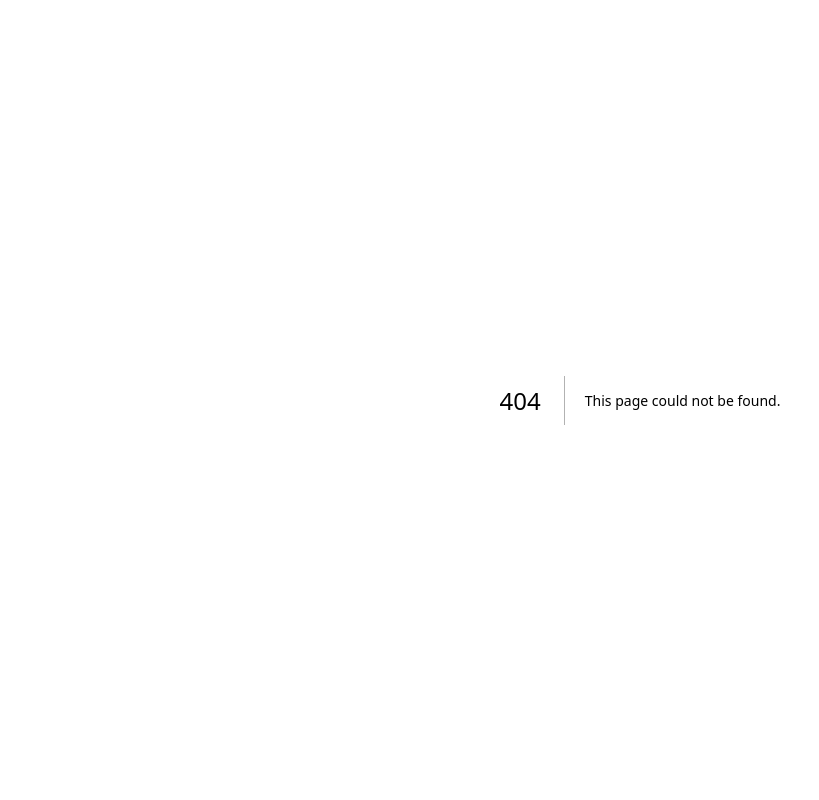
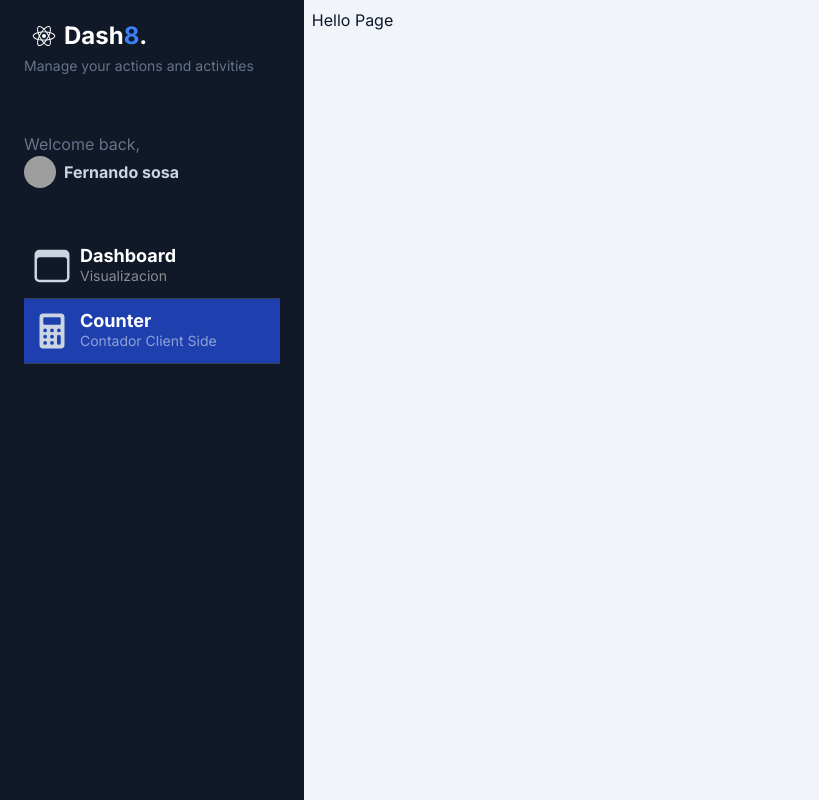
Before and after one commit to Fernando-uif/dashboard, a Next.js app: page /dashboard/main in a window 1280 px wide. Before the commit this address had no page. Shown: the whole page, without its empty margins (0-819 px from the left). Built offline with nearby package versions, Linux system fonts and the light colour scheme; grey boxes are pictures that could not be loaded.

Commit message:
add pages and components

```diff
--- a/next.config.js
+++ b/next.config.js
@@ -1,4 +1,13 @@
 /** @type {import('next').NextConfig} */
-const nextConfig = {}
+const nextConfig = {
+  images: {
+    remotePatterns: [
+      {
+        protocol: "https",
+        hostname: "fastly.picsum.photos",
+      },
+    ],
+  },
+};
 
-module.exports = nextConfig
+module.exports = nextConfig;
--- a/src/app/components/Sidebar.tsx
+++ b/src/app/components/Sidebar.tsx
@@ -1,6 +1,23 @@
 "use client";
+import { IoBrowsersOutline, IoCalculator, IoLogoReact } from "react-icons/io5";
+import Image from "next/image";
+import Link from "next/link";
+import SidebarMenuItem from "./SidebarMenuItem";
 
-import Link from "next/link";
+const menuItems = [
+  {
+    path: "/dashboard/counter",
+    icon: <IoBrowsersOutline size={40} />,
+    title: "Dashboard",
+    subTitle: "Visualizacion",
+  },
+  {
+    path: "/dashboard/main",
+    icon: <IoCalculator size={40} />,
+    title: "Counter",
+    subTitle: "Contador Client Side",
+  },
+];
 
 export const Sidebar = () => {
   return (
@@ -10,8 +27,10 @@ export const Sidebar = () => {
       style={{ width: "400px" }}
     >
       <div id="logo" className="my-4 px-6">
-        <h1 className="text-lg md:text-2xl font-bold text-white">
-          Dash<span className="text-blue-500">8</span>.
+        <h1 className="flex items-center text-lg md:text-2xl font-bold text-white">
+          <IoLogoReact className="m-2" />
+          <span>Dash</span>
+          <span className="text-blue-500">8</span>.
         </h1>
         <p className="text-slate-500 text-sm">
           Manage your actions and activities
@@ -21,70 +40,23 @@ export const Sidebar = () => {
       <div id="profile" className="px-6 py-10">
         <p className="text-slate-500">Welcome back,</p>
         <a href="#" className="inline-flex space-x-2 items-center">
-          <span>imagen</span>
+          <span>
+            <Image
+              src={`https://fastly.picsum.photos/id/397/200/300.jpg?hmac=9VBInLrifj_yyc2JuJSAVIfj9yQdt5Ovm2sHmvva-48`}
+              alt="image"
+              width={500}
+              height={500}
+              className="rounded-full w-8 h-8"
+            />
+          </span>
           <span className="text-sm md:text-base font-bold">Fernando sosa</span>
         </a>
       </div>
 
       <div id="nav" className="w-full px-6">
-        <Link
-          href="#"
-          className="w-full px-2 inline-flex space-x-2 items-center border-b border-slate-700 py-3 bg-blue-800 hover:bg-white/5 transition ease-linear duration-150"
-        >
-          <div>
-            <svg
-              xmlns="http://www.w3.org/2000/svg"
-              fill="none"
-              viewBox="0 0 24 24"
-              strokeWidth="1.5"
-              stroke="currentColor"
-              className="w-6 h-6 text-white"
-            >
-              <path
-                strokeLinecap="round"
-                strokeLinejoin="round"
-                d="M3.75 6A2.25 2.25 0 016 3.75h2.25A2.25 2.25 0 0110.5 6v2.25a2.25 2.25 0 01-2.25 2.25H6a2.25 2.25 0 01-2.25-2.25V6zM3.75 15.75A2.25 2.25 0 016 13.5h2.25a2.25 2.25 0 012.25 2.25V18a2.25 2.25 0 01-2.25 2.25H6A2.25 2.25 0 013.75 18v-2.25zM13.5 6a2.25 2.25 0 012.25-2.25H18A2.25 2.25 0 0120.25 6v2.25A2.25 2.25 0 0118 10.5h-2.25a2.25 2.25 0 01-2.25-2.25V6zM13.5 15.75a2.25 2.25 0 012.25-2.25H18a2.25 2.25 0 012.25 2.25V18A2.25 2.25 0 0118 20.25h-2.25A2.25 2.25 0 0113.5 18v-2.25z"
-              />
-            </svg>
-          </div>
-          <div className="flex flex-col">
-            <span className="text-lg font-bold leading-5 text-white">
-              Dashboard
-            </span>
-            <span className="text-sm text-white/50 hidden md:block">
-              Data Overview
-            </span>
-          </div>
-        </Link>
-        <Link
-          href="#"
-          className="w-full px-2 inline-flex space-x-2 items-center border-b border-slate-700 py-3 hover:bg-white/5 transition ease-linear duration-150"
-        >
-          <div>
-            <svg
-              xmlns="http://www.w3.org/2000/svg"
-              fill="none"
-              viewBox="0 0 24 24"
-              strokeWidth="1.5"
-              stroke="currentColor"
-              className="w-6 h-6"
-            >
-              <path
-                strokeLinecap="round"
-                strokeLinejoin="round"
-                d="M20.25 6.375c0 2.278-3.694 4.125-8.25 4.125S3.75 8.653 3.75 6.375m16.5 0c0-2.278-3.694-4.125-8.25-4.125S3.75 4.097 3.75 6.375m16.5 0v11.25c0 2.278-3.694 4.125-8.25 4.125s-8.25-1.847-8.25-4.125V6.375m16.5 0v3.75m-16.5-3.75v3.75m16.5 0v3.75C20.25 16.153 16.556 18 12 18s-8.25-1.847-8.25-4.125v-3.75m16.5 0c0 2.278-3.694 4.125-8.25 4.125s-8.25-1.847-8.25-4.125"
-              />
-            </svg>
-          </div>
-          <div className="flex flex-col">
-            <span className="text-lg text-slate-300 font-bold leading-5">
-              Counter
-            </span>
-            <span className="text-sm text-slate-500 hidden md:block">
-              Estado local
-            </span>
-          </div>
-        </Link>
+        {menuItems.map((item) => (
+          <SidebarMenuItem key={item.path + Math.random()} {...item} />
+        ))}
       </div>
     </div>
   );
--- /dev/null
+++ b/src/app/components/SidebarMenuItem.tsx
@@ -0,0 +1,35 @@
+"use client";
+
+import Link from "next/link";
+import { usePathname } from "next/navigation";
+interface Props {
+  path: string;
+  icon: JSX.Element;
+  title: string;
+  subTitle: string;
+}
+
+//  bg-blue-800
+const SidebarMenuItem = ({ icon, path, subTitle, title }: Props) => {
+  const pathName = usePathname();
+  console.log(pathName,'pathname');
+  console.log(path,'path mandado');
+  return (
+    <Link
+      href={path}
+      className={`w-full px-2 inline-flex space-x-2 items-center border-b border-slate-700 py-3 hover:bg-white/5 transition ease-linear duration-150 ${
+        path === pathName ? "bg-blue-800" : ""
+      }`}
+    >
+      <div>{icon}</div>
+      <div className="flex flex-col">
+        <span className="text-lg font-bold leading-5 text-white">{title}</span>
+        <span className="text-sm text-white/50 hidden md:block">
+          {subTitle}
+        </span>
+      </div>
+    </Link>
+  );
+};
+
+export default SidebarMenuItem;
--- a/src/app/dashboard/counter/layout.tsx
+++ /dev/null
@@ -1,17 +0,0 @@
-import { Sidebar } from "@/app/components";
-
-// lrc snippet
-export default function DashboardLayout({
-  children,
-}: {
-  children: React.ReactNode;
-}) {
-  return (
-    <div className="bg-slate-100 overflow-y-scroll w-screen h-screen antialiased text-slate-300 selection:bg-blue-600 selection:text-white">
-      <div className="flex ">
-        <Sidebar />
-        <div className="p-2 w-full text-slate-900">{children}</div>
-      </div>
-    </div>
-  );
-}
--- /dev/null
+++ b/src/app/dashboard/main/page.tsx
@@ -0,0 +1,8 @@
+
+export default function MainPage() {
+  return (
+    <div>
+      <h1>Hello Page</h1>
+    </div>
+  );
+}
--- a/src/app/layout.tsx
+++ b/src/app/layout.tsx
@@ -1,22 +1,30 @@
-import type { Metadata } from 'next'
-import { Inter } from 'next/font/google'
-import './globals.css'
+import type { Metadata } from "next";
+import { Inter } from "next/font/google";
+import "./globals.css";
+import { Sidebar } from "./components";
 
-const inter = Inter({ subsets: ['latin'] })
+const inter = Inter({ subsets: ["latin"] });
 
 export const metadata: Metadata = {
-  title: 'Create Next App',
-  description: 'Generated by create next app',
-}
+  title: "Create Next App",
+  description: "Generated by create next app",
+};
 
 export default function RootLayout({
   children,
 }: {
-  children: React.ReactNode
+  children: React.ReactNode;
 }) {
   return (
     <html lang="en">
-      <body className={inter.className}>{children}</body>
+      <body className={inter.className}>
+        <div className="bg-slate-100 overflow-y-scroll w-screen h-screen antialiased text-slate-300 selection:bg-blue-600 selection:text-white">
+          <div className="flex ">
+            <Sidebar/>
+            <div className="p-2 w-full text-slate-900">{children}</div>
+          </div>
+        </div>
+      </body>
     </html>
-  )
+  );
 }
--- a/src/app/page.tsx
+++ b/src/app/page.tsx
@@ -1,7 +1,7 @@
 import { redirect } from "next/navigation";
 
 export default function Home() {
-  redirect("/dashboard/counter");
+  redirect("/dashboard/main");
   return (
     <>
       <h1>Hola mundo</h1>
```
Also changed, not shown: package.json (+5 -4 lines), 1 other file (tests, documents, lock files or other folders).
